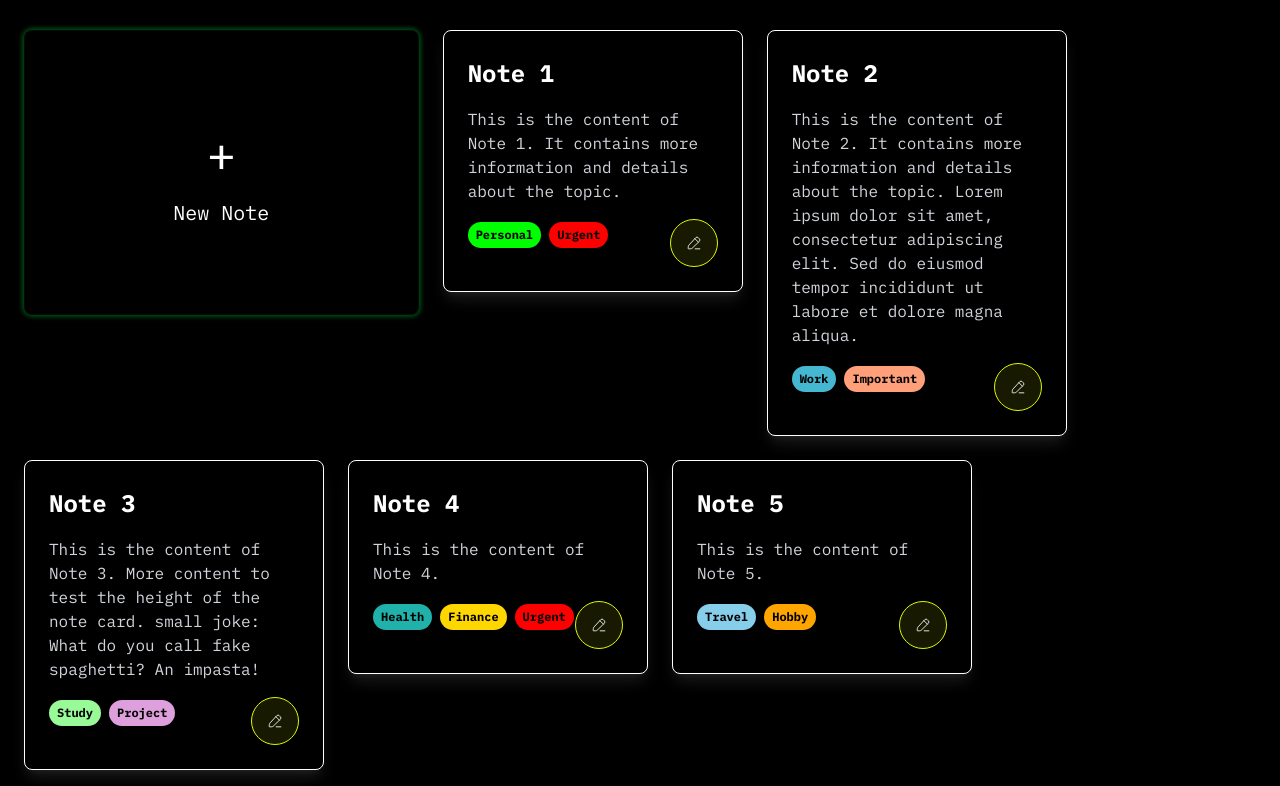
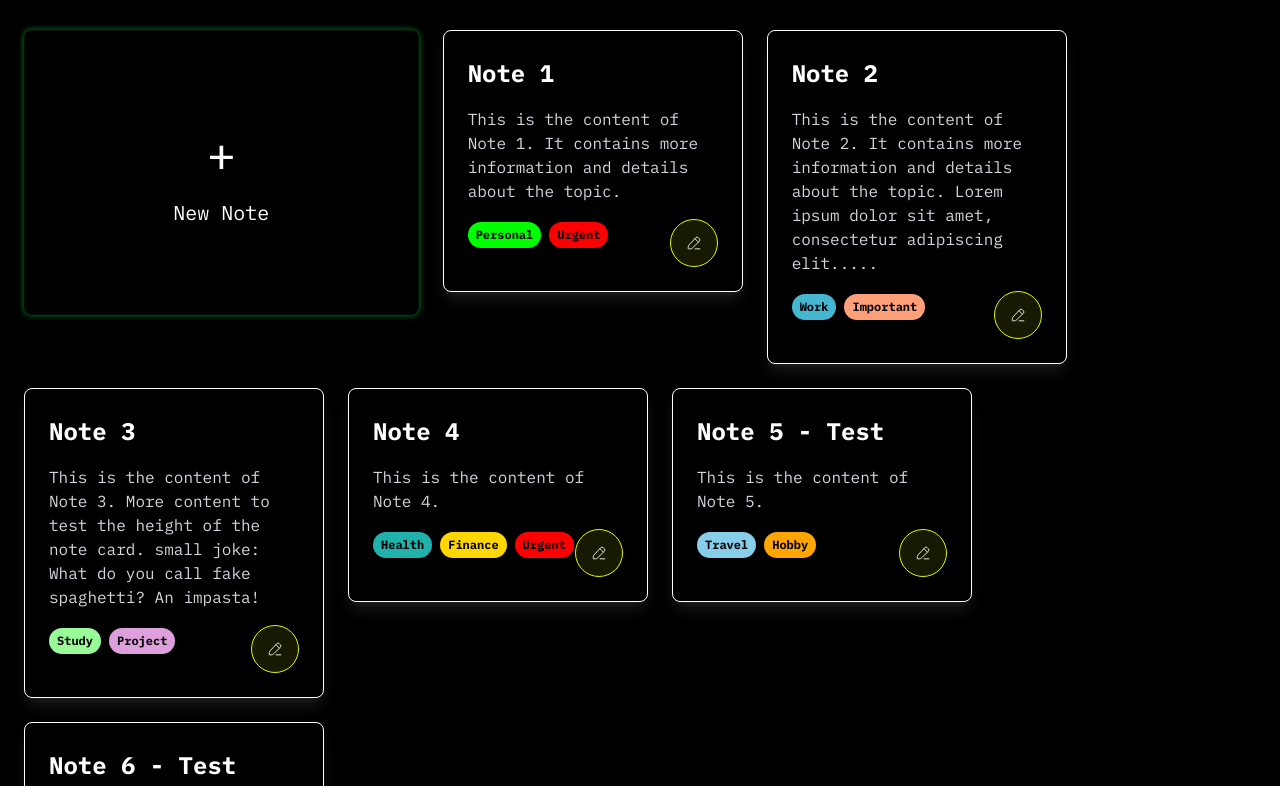
Before and after one commit to rivasadam01/mindmap, a Next.js app: page / in a window 1280 px wide. Shown: the part 254-1040 px from the top of the page. Built offline with nearby package versions, Linux system fonts and the light colour scheme; no server answers.

Commit message:
testing note contents

```diff
--- a/app/page.js
+++ b/app/page.js
@@ -95,7 +95,7 @@ export default function Home() {
             />
             <NoteCard
               title="Note 2"
-              content="This is the content of Note 2. It contains more information and details about the topic. Lorem ipsum dolor sit amet, consectetur adipiscing elit. Sed do eiusmod tempor incididunt ut labore et dolore magna aliqua."
+              content="This is the content of Note 2. It contains more information and details about the topic. Lorem ipsum dolor sit amet, consectetur adipiscing elit....."
               tags={sampleTags2}
             />
             <NoteCard
@@ -109,8 +109,13 @@ export default function Home() {
               tags={sampleTags4}
             />
             <NoteCard
-              title="Note 5"
+              title="Note 5 - Test"
               content="This is the content of Note 5."
+              tags={sampleTags5}
+            />
+            <NoteCard
+              title="Note 6 - Test"
+              content="This contains a lot of text to test the height of the note card. What is brown and sticky? A stick!"
               tags={sampleTags5}
             />
           </div>
```
